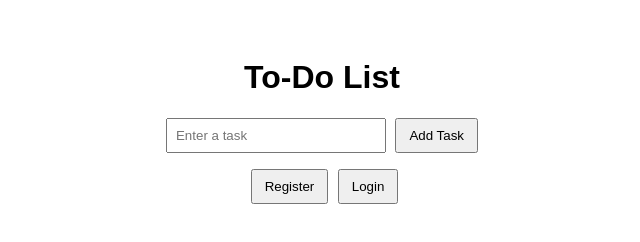
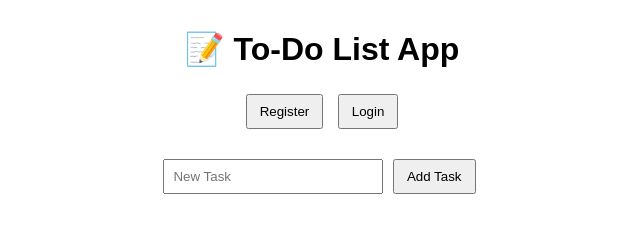
Before and after one commit to YuvarajPG/ToDoList, a website: page public/index.html in a window 1280 px wide. Shown: the whole page, without its empty margins (318-958 px from the left). Drawn offline with Linux system fonts and the light colour scheme.

Commit message:
Added JWT auth, updated frontend with login/register

```diff
--- a/public/index.html
+++ b/public/index.html
@@ -1,22 +1,28 @@
 <!DOCTYPE html>
 <html lang="en">
-
 <head>
   <meta charset="UTF-8">
   <title>To-Do List</title>
   <link rel="stylesheet" href="style.css">
 </head>
+<body>
+  <h1>📝 To-Do List App</h1>
 
-<body>
-  <h1>To-Do List</h1>
-  <input id="taskInput" type="text" placeholder="Enter a task">
-  <button onclick="addTask()">Add Task</button>
-  <ul id="taskList"></ul>
+  <!-- Auth buttons -->
+  <div>
+    <button onclick="register()">Register</button>
+    <button onclick="login()">Login</button>
+  </div>
 
-  <button onclick="register()">Register</button>
-  <button onclick="login()">Login</button>
+  <!-- Task input -->
+  <div style="margin-top: 20px;">
+    <input id="taskInput" type="text" placeholder="New Task">
+    <button onclick="addTask()">Add Task</button>
+  </div>
+
+  <!-- Task list -->
+  <ul id="taskList" style="margin-top: 20px;"></ul>
 
   <script src="script.js"></script>
 </body>
-
 </html>
--- a/public/style.css
+++ b/public/style.css
@@ -1,16 +1,21 @@
 body {
-  font-family: Arial;
+  font-family: sans-serif;
   text-align: center;
-  padding: 30px;
+  margin: 30px;
 }
+
 input {
   padding: 8px;
   width: 200px;
 }
+
 button {
   padding: 8px 12px;
-  margin-left: 5px;
+  margin: 5px;
+    cursor: pointer;
 }
+
 li {
-  margin: 10px;
+  list-style: none;
+    margin: 10px 0;
 }
```
